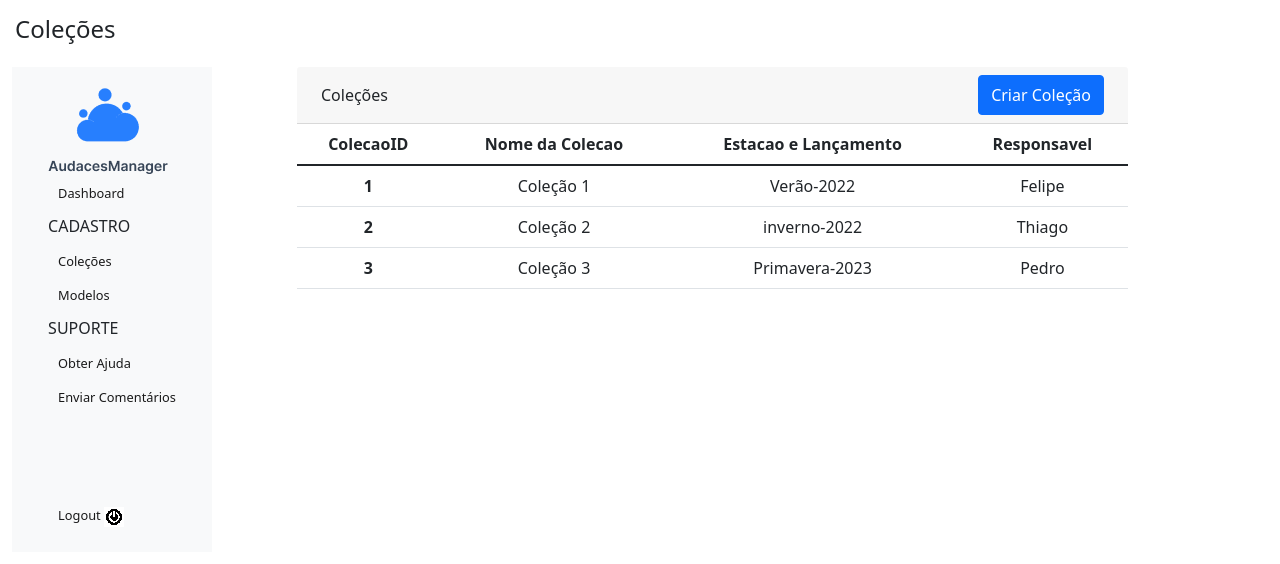
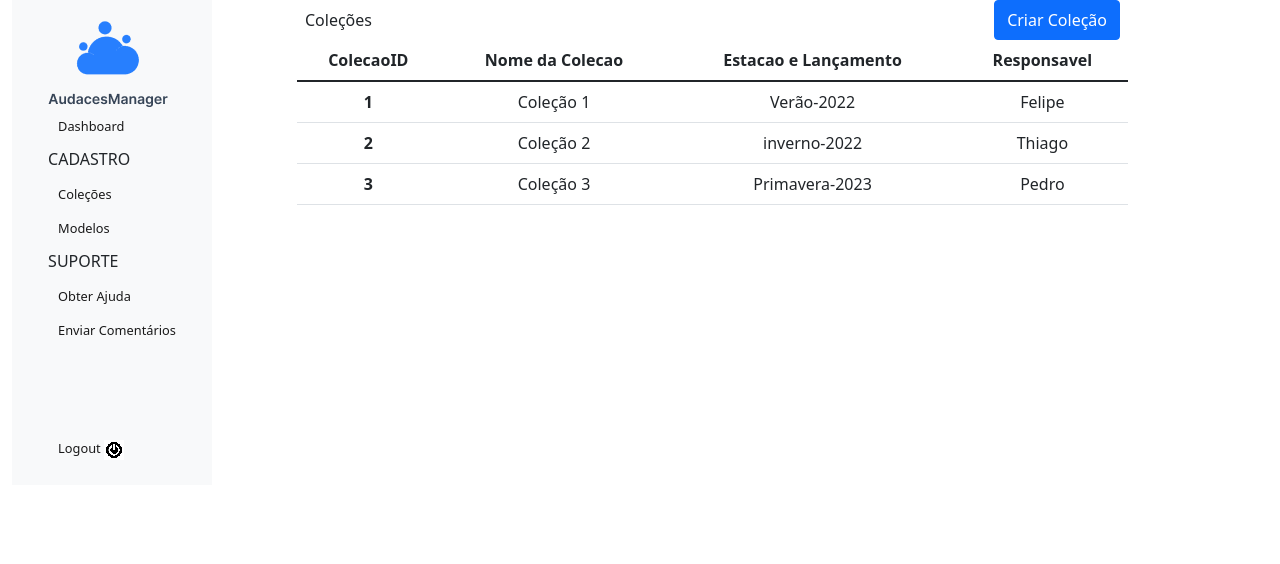
Before and after one commit to feliperi0s/projetoAudaces, an Angular app: page /colecao in a window 1280 px wide. Shown: the top 564 px of the page. Built offline with nearby package versions, Linux system fonts and the light colour scheme; data requests are answered from the project's data file.

Commit message:
Update colecao.component.html

```diff
--- a/src/app/components/colecao/colecao.component.html
+++ b/src/app/components/colecao/colecao.component.html
@@ -1,11 +1,10 @@
-<h1>Coleções</h1>
 <div class="container">
   <div class="row">
     <div class="col-6 col-sm-3">
       <app-nav></app-nav>
     </div>
     <div class="col">
-      <div class="card-header">
+      <div class="header">
           <div class="d-flex justify-content-between">
             <div class="p-2 bd-highlight">Coleções</div>
               <button class="btn btn-primary me-md-2" type="button" [routerLink]="['/novaColecao']">Criar Coleção</button>
```
